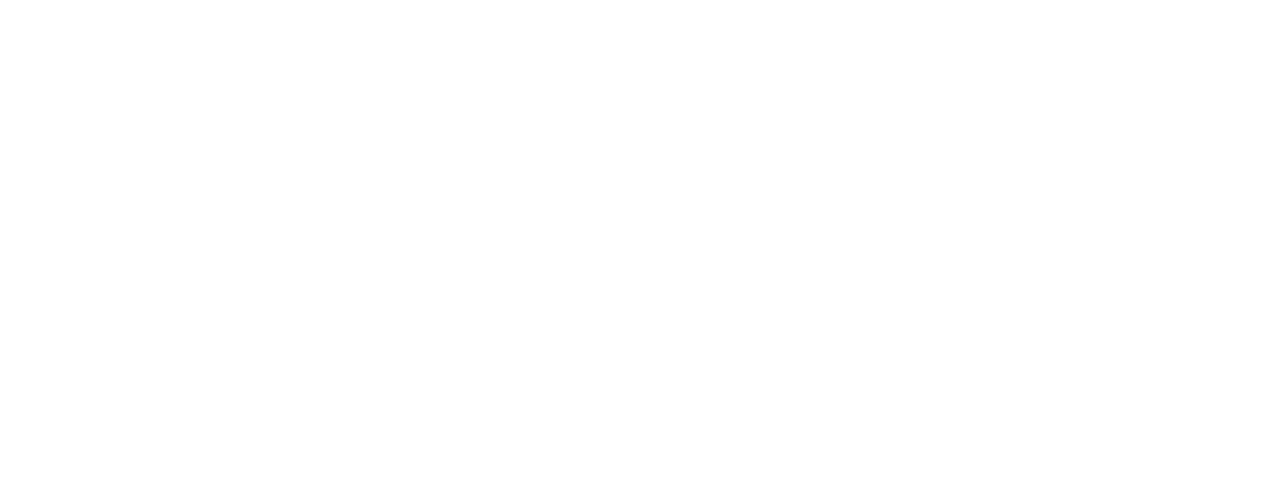
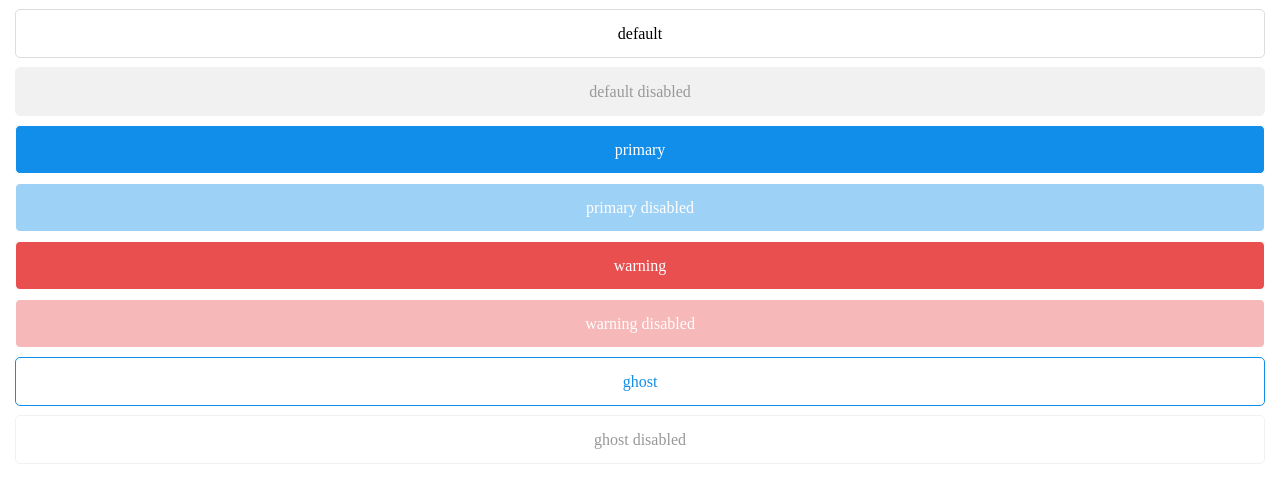
Before and after one commit to yfmei/ant-design-mobile-vue, a Vue app: page /button in a window 1280 px wide. Shown: the top 498 px of the page. Built offline with nearby package versions, Linux system fonts and the light colour scheme.

Commit message:
add demo for component Button

```diff
--- /dev/null
+++ b/src/components/demo/button/ButtonDemo.vue
@@ -0,0 +1,36 @@
+<template>
+  <div>
+    <WhiteSpace/>
+    <WingBlank>
+      <Button>default</Button>
+      <WhiteSpace/>
+      <Button disabled>default disabled</Button>
+      <WhiteSpace/>
+      <Button type="primary">primary</Button>
+      <WhiteSpace/>
+      <Button type="primary" disabled>primary disabled</Button>
+      <WhiteSpace/>
+      <Button type="warning">warning</Button>
+      <WhiteSpace/>
+      <Button type="warning" disabled>warning disabled</Button>
+      <WhiteSpace/>
+      <Button type="ghost">ghost</Button>
+      <WhiteSpace/>
+      <Button type="ghost" disabled>ghost disabled</Button>
+    </WingBlank>
+  </div>
+</template>
+
+<script>
+  import Button from "@/components/button/Button"
+  import WhiteSpace from "@/components/layout/WhiteSpace"
+  import WingBlank from "@/components/layout/WingBlank"
+  export default {
+    name: "ButtonDemo",
+    components: { Button, WhiteSpace, WingBlank }
+  }
+</script>
+
+<style scoped>
+
+</style>
--- a/src/router/router.js
+++ b/src/router/router.js
@@ -48,6 +48,14 @@
       title: "边框",
       icon: ""
     }
+  },
+  {
+    path: "/button",
+    component: () => import("@/components/demo/button/ButtonDemo"),
+    meta: {
+      title: "按钮",
+      icon: ""
+    }
   }
 ]
 let routes = routerMap.concat(scroll)
```
